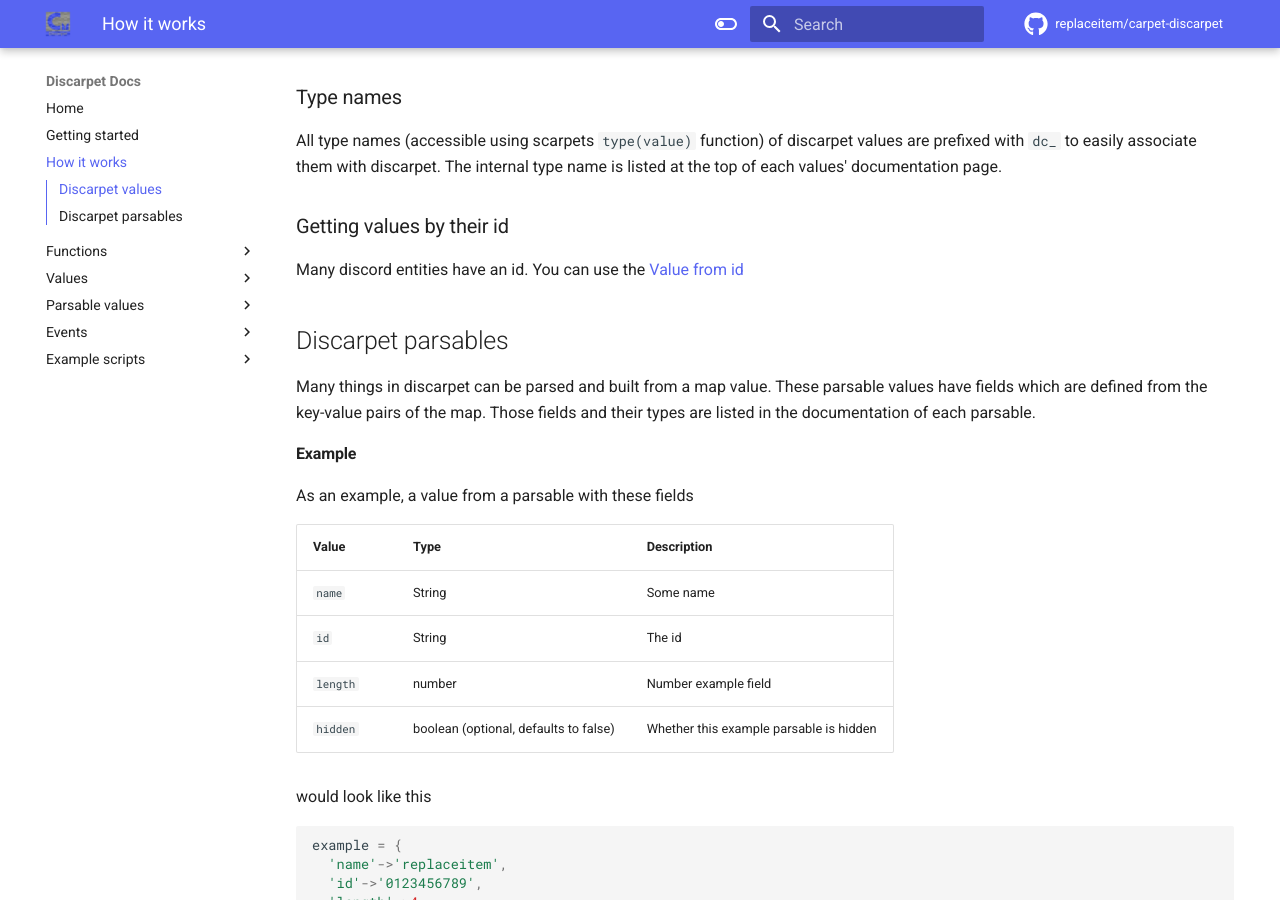
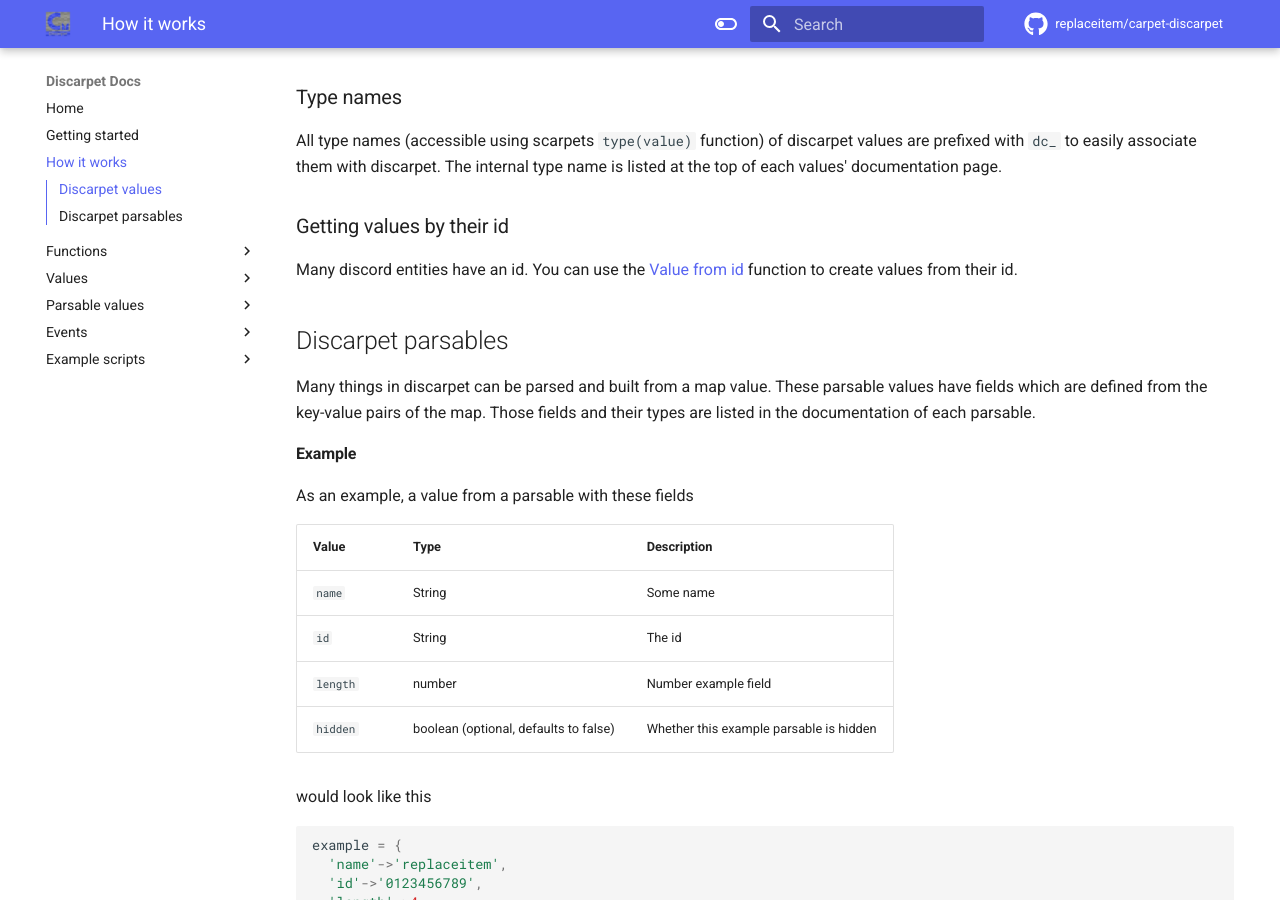
Before and after one commit to replaceitem/carpet-discarpet, an MkDocs documentation site: the page built from docs/pages/how-it-works.md, in a window 1280 px wide and 900 px high, scrolled down 420 px. Built offline with MkDocs 1.6.1 and Material for MkDocs 9.7.7, drawn with Linux system fonts in a browser that asks for light colours; comment, search, counter and statistics services are not loaded.

Commit message:
Cut off sentence

```diff
--- a/docs/pages/how-it-works.md
+++ b/docs/pages/how-it-works.md
@@ -22,7 +22,7 @@
 ### Getting values by their id
 
 Many discord entities have an id.
-You can use the [Value from id](/functions/value-from-id.md)
+You can use the [Value from id](/functions/value-from-id.md) function to create values from their id.
 
 ## Discarpet parsables
 
```
